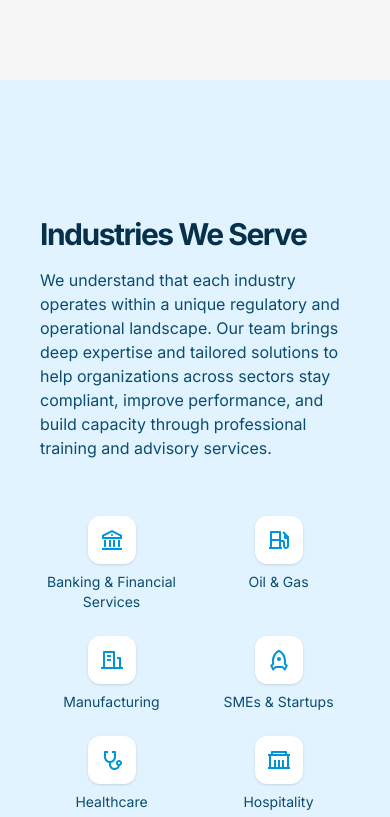
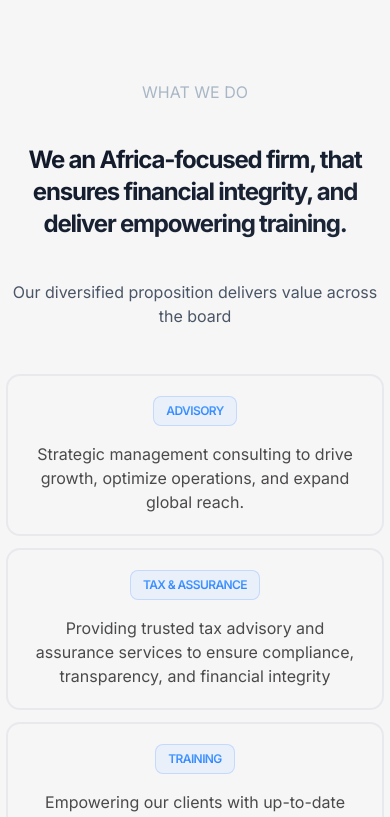
Before and after one commit to Chrisidoko/manam-frontend, a Next.js app: page / in a window 390 px wide. Shown: the part 860-1677 px from the top of the page. Built offline with nearby package versions, Linux system fonts and the light colour scheme.

Commit message:
services

```diff
--- a/src/components/ui/LogoCloud.tsx
+++ b/src/components/ui/LogoCloud.tsx
@@ -27,7 +27,7 @@ const logos = [
   {
     src: "/eurofoam.png",
     alt: "eurofoam",
-    className: "w-38",
+    className: "w-42",
   },
 
   {
@@ -65,7 +65,7 @@ export default function LogoCloud() {
       </div>
 
       <div className="mt-26 mb-26 relative overflow-hidden w-full">
-        <div className="flex animate-scroll whitespace-nowrap gap-10">
+        <div className="flex animate-scroll whitespace-nowrap gap-10 w-max">
           {[...logos, ...logos].map((logo, i) => (
             <img
               key={i}
--- a/src/components/ui/products.tsx
+++ b/src/components/ui/products.tsx
@@ -23,18 +23,18 @@ export default function Products() {
     <section
       id="products"
       aria-label="Company logos"
-      className="hidden sm:block flex animate-slide-up-fade flex-col items-center justify-center gap-y-6 text-center sm:mt-1"
+      className="flex animate-slide-up-fade flex-col items-center justify-center gap-y-6 text-center sm:mt-1"
       style={{ animationDuration: "1500ms" }}
     >
       <h3 className="mt-24 text-[#a9b7c5]">WHAT WE DO</h3>
-      <h2 className="w-[76%] mt-2 inline-block bg-gradient-to-br from-gray-900 to-gray-800 bg-clip-text py-2 text-2xl font-bold tracking-tighter text-transparent sm:text-4xl md:text-4xl">
+      <h2 className="w-full sm:w-[76%] mt-2 inline-block bg-gradient-to-br from-gray-900 to-gray-800 bg-clip-text py-2 text-2xl font-bold tracking-tighter text-transparent sm:text-4xl md:text-4xl">
         We an Africa-focused firm, that ensures financial integrity, and deliver
         empowering training.
       </h2>
-      <p className="mt-2 text-gray-600">
+      <p className="mt-2 px-2 text-gray-600">
         Our diversified proposition delivers value across the board
       </p>
-      <div className="sm:mt-10 flex justify-between px-2 py-6 sm:grid md:grid-cols-3 md:gap-x-10  md:px-50">
+      <div className="sm:mt-10 flex flex-col sm:flex-row gap-4 justify-between px-2 py-6 md:gap-10  md:px-50">
         {features.map((item) => (
           <div
             key={item.name}
@@ -42,7 +42,7 @@ export default function Products() {
           >
             <Badge className="text-2xl"> {item.name}</Badge>
 
-            <p className="hidden sm:block mt-2 text-center leading-6 text-[#4B4949]">
+            <p className="mt-2 text-center leading-6 text-[#4B4949]">
               {item.description}
             </p>
           </div>
```
